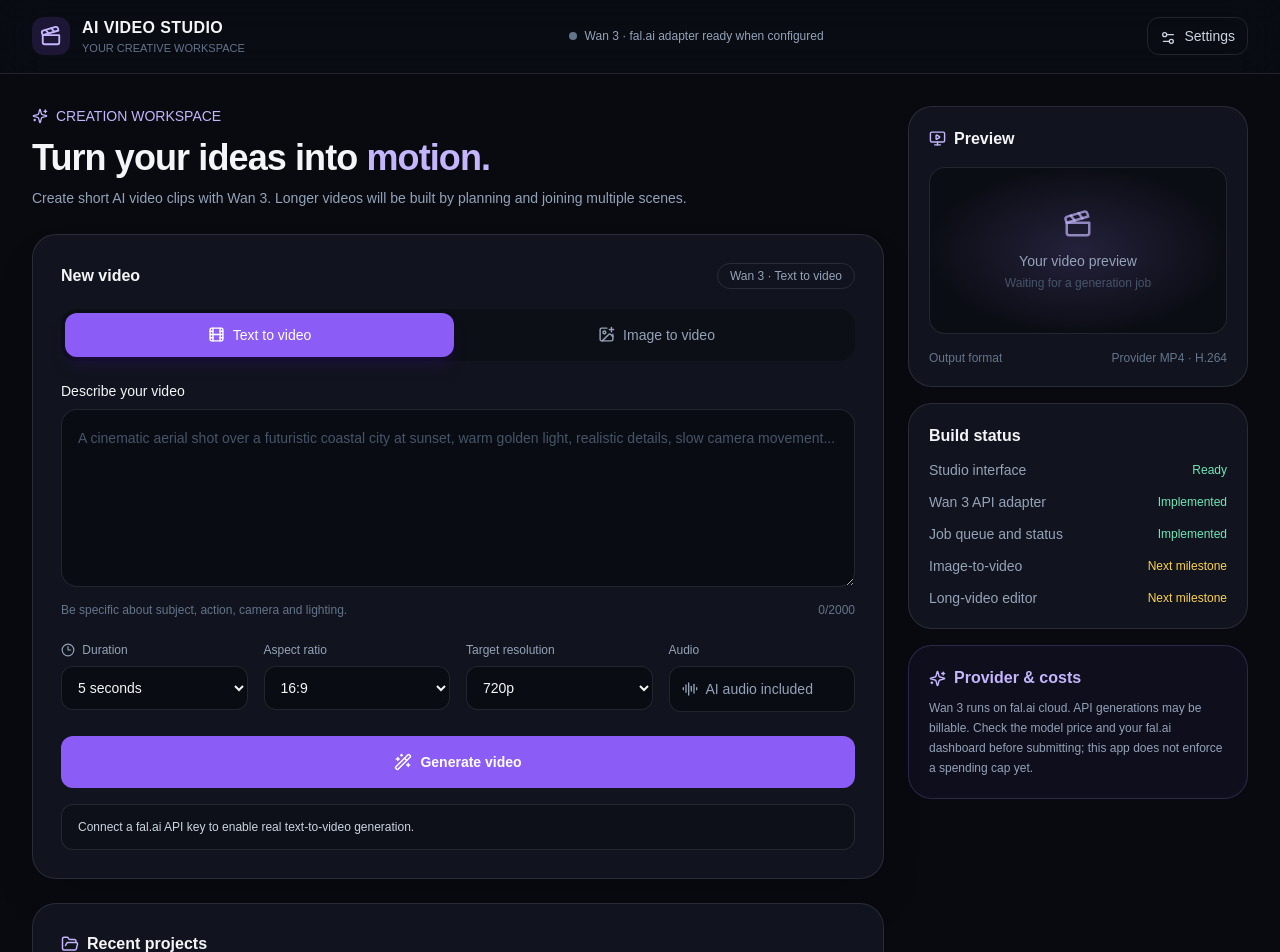
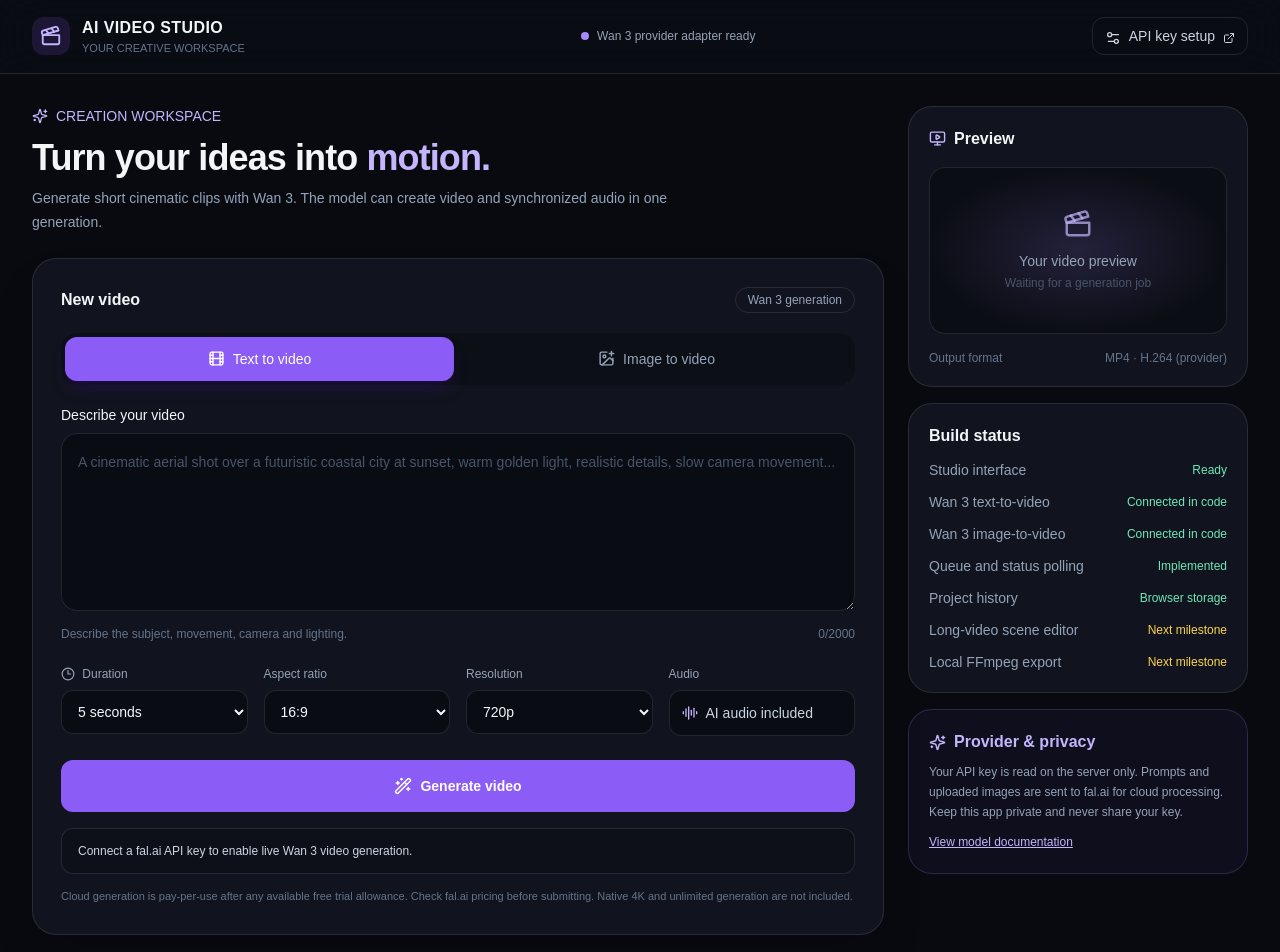
Before and after one commit to Toolnova1/AI-Video-Studio, a Next.js app: page / in a window 1280 px wide. Shown: the top 952 px of the page. Built offline with nearby package versions, Linux system fonts and the light colour scheme.

Commit message:
Complete Wan 3 text and image video studio interface

```diff
--- a/components/VideoStudio.tsx
+++ b/components/VideoStudio.tsx
@@ -1,12 +1,13 @@
 "use client";
 
 import { useEffect, useRef, useState } from "react";
-import { Clapperboard, ImagePlus, Film, WandSparkles, Clock3, MonitorPlay, Settings2, Upload, Sparkles, FolderOpen, AudioLines } from "lucide-react";
+import { Clapperboard, ImagePlus, Film, WandSparkles, Clock3, MonitorPlay, Settings2, Upload, Sparkles, FolderOpen, AudioLines, Download, ExternalLink } from "lucide-react";
 
 type Mode = "text" | "image";
-type Ratio = "16:9" | "9:16" | "1:1";
-type Resolution = "720p" | "1080p";
+type Ratio = "16:9" | "9:16" | "1:1" | "4:3" | "3:4";
+type Resolution = "480p" | "720p" | "1080p";
 type JobState = "idle" | "submitting" | "queued";
+type SavedProject = { id: string; prompt: string; videoUrl: string; createdAt: string; duration: number; mode: Mode };
 
 export default function VideoStudio() {
   const [mode, setMode] = useState<Mode>("text");
@@ -17,21 +18,48 @@ export default function VideoStudio() {
   const [file, setFile] = useState<File | null>(null);
   const [jobState, setJobState] = useState<JobState>("idle");
   const [requestId, setRequestId] = useState<string | null>(null);
+  const [activeMode, setActiveMode] = useState<Mode>("text");
   const [videoUrl, setVideoUrl] = useState<string | null>(null);
-  const [notice, setNotice] = useState("Connect a fal.ai API key to enable real text-to-video generation.");
+  const [notice, setNotice] = useState("Connect a fal.ai API key to enable live Wan 3 video generation.");
+  const [projects, setProjects] = useState<SavedProject[]>([]);
   const inputRef = useRef<HTMLInputElement>(null);
+
+  useEffect(() => {
+    try {
+      const stored = localStorage.getItem("ai-video-studio-projects");
+      if (stored) setProjects(JSON.parse(stored) as SavedProject[]);
+    } catch {
+      // Ignore invalid local project history.
+    }
+  }, []);
+
+  function saveProject(project: SavedProject) {
+    setProjects((current) => {
+      const next = [project, ...current].slice(0, 20);
+      try { localStorage.setItem("ai-video-studio-projects", JSON.stringify(next)); } catch { /* Storage may be full or disabled. */ }
+      return next;
+    });
+  }
 
   useEffect(() => {
     if (!requestId) return;
     let active = true;
     const checkStatus = async () => {
       try {
-        const response = await fetch(`/api/generate/${requestId}`, { cache: "no-store" });
+        const response = await fetch(`/api/generate/${requestId}?mode=${activeMode}`, { cache: "no-store" });
         const data = await response.json();
         if (!active) return;
         if (data.status === "COMPLETED" && data.videoUrl) {
           setVideoUrl(data.videoUrl);
-          setNotice("Video generated successfully. Preview it on the right and open the video link to save it.");
+          setNotice("Video generated successfully. You can preview it or open the video link to save it.");
+          saveProject({
+            id: requestId,
+            prompt,
+            videoUrl: data.videoUrl,
+            createdAt: new Date().toISOString(),
+            duration: Number(data.duration) || Number(duration),
+            mode: activeMode
+          });
           setRequestId(null);
           setJobState("idle");
         } else if (data.status === "FAILED" || data.status === "provider_error") {
@@ -46,7 +74,7 @@ export default function VideoStudio() {
           setNotice("Your video is being generated by Wan 3. This can take a few minutes...");
         }
       } catch {
-        if (active) setNotice("Could not check the generation status. The job may still be running; keep this page open and retry.");
+        if (active) setNotice("Could not check the generation status. The job may still be running; keep this page open.");
       }
     };
     void checkStatus();
@@ -55,14 +83,13 @@ export default function VideoStudio() {
       active = false;
       window.clearInterval(timer);
     };
-  }, [requestId]);
+  }, [requestId, activeMode, prompt, duration]);
 
   async function requestGeneration() {
     setNotice("");
     setVideoUrl(null);
     if (!prompt.trim()) { setNotice("Please describe the video first."); return; }
     if (mode === "image" && !file) { setNotice("Please upload a reference image for image-to-video."); return; }
-    if (mode === "image") { setNotice("Image-to-video is not connected yet. Choose Text to video for the first live test."); return; }
     setJobState("submitting");
     try {
       const body = new FormData();
@@ -71,6 +98,7 @@ export default function VideoStudio() {
       body.append("durationSeconds", duration);
       body.append("aspectRatio", ratio);
       body.append("resolution", resolution);
+      if (mode === "image" && file) body.append("image", file);
       const response = await fetch("/api/generate", { method: "POST", body });
       const data = await response.json();
       if (!response.ok) {
@@ -78,6 +106,7 @@ export default function VideoStudio() {
         setJobState("idle");
         return;
       }
+      setActiveMode(mode);
       setRequestId(data.requestId);
       setJobState("queued");
       setNotice(data.message ?? "Your video request has been submitted.");
@@ -91,46 +120,47 @@ export default function VideoStudio() {
     <header className="sticky top-0 z-20 border-b border-white/10 bg-[#0b0d14]/90 backdrop-blur-xl">
       <div className="mx-auto flex max-w-[1440px] items-center justify-between px-5 py-4 lg:px-8">
         <div className="flex items-center gap-3"><div className="rounded-xl bg-violet-500/15 p-2 text-violet-300"><Clapperboard size={22}/></div><div><div className="font-semibold tracking-wide">AI VIDEO STUDIO</div><div className="text-[11px] text-slate-500">YOUR CREATIVE WORKSPACE</div></div></div>
-        <div className="hidden items-center gap-2 text-xs text-slate-400 sm:flex"><span className={`h-2 w-2 rounded-full ${requestId ? "bg-amber-400" : "bg-slate-500"}`}/><span>{requestId ? "Generation job active" : "Wan 3 · fal.ai adapter ready when configured"}</span></div>
-        <button className="rounded-xl border border-white/10 px-3 py-2 text-sm text-slate-300 hover:bg-white/5"><Settings2 size={16} className="mr-2 inline"/>Settings</button>
+        <div className="hidden items-center gap-2 text-xs text-slate-400 sm:flex"><span className={`h-2 w-2 rounded-full ${requestId ? "bg-amber-400" : "bg-violet-400"}`}/><span>{requestId ? "Generation job active" : "Wan 3 provider adapter ready"}</span></div>
+        <a href="https://fal.ai/dashboard/keys" target="_blank" rel="noreferrer" className="rounded-xl border border-white/10 px-3 py-2 text-sm text-slate-300 hover:bg-white/5"><Settings2 size={16} className="mr-2 inline"/>API key setup <ExternalLink size={12} className="ml-1 inline"/></a>
       </div>
     </header>
 
     <div className="mx-auto grid max-w-[1440px] gap-6 px-5 py-8 lg:grid-cols-[minmax(0,1fr)_340px] lg:px-8">
       <section className="space-y-6">
-        <div><div className="mb-3 flex items-center gap-2 text-sm text-violet-300"><Sparkles size={16}/> CREATION WORKSPACE</div><h1 className="text-3xl font-semibold tracking-tight sm:text-4xl">Turn your ideas into <span className="text-violet-300">motion.</span></h1><p className="mt-2 max-w-2xl text-sm leading-6 text-slate-400">Create short AI video clips with Wan 3. Longer videos will be built by planning and joining multiple scenes.</p></div>
+        <div><div className="mb-3 flex items-center gap-2 text-sm text-violet-300"><Sparkles size={16}/> CREATION WORKSPACE</div><h1 className="text-3xl font-semibold tracking-tight sm:text-4xl">Turn your ideas into <span className="text-violet-300">motion.</span></h1><p className="mt-2 max-w-2xl text-sm leading-6 text-slate-400">Generate short cinematic clips with Wan 3. The model can create video and synchronized audio in one generation.</p></div>
 
         <div className="rounded-3xl border border-white/10 bg-[#11141e] p-5 shadow-2xl shadow-black/20 sm:p-7">
-          <div className="mb-5 flex flex-wrap items-center justify-between gap-3"><h2 className="font-semibold">New video</h2><span className="rounded-full border border-white/10 px-3 py-1 text-xs text-slate-400">Wan 3 · Text to video</span></div>
+          <div className="mb-5 flex flex-wrap items-center justify-between gap-3"><h2 className="font-semibold">New video</h2><span className="rounded-full border border-white/10 px-3 py-1 text-xs text-slate-400">Wan 3 generation</span></div>
           <div className="mb-5 grid grid-cols-2 gap-2 rounded-2xl bg-black/25 p-1">
             <button onClick={() => setMode("text")} className={`flex items-center justify-center gap-2 rounded-xl px-3 py-3 text-sm transition ${mode === "text" ? "bg-violet-500 text-white shadow-lg shadow-violet-950/40" : "text-slate-400 hover:text-white"}`}><Film size={17}/> Text to video</button>
             <button onClick={() => setMode("image")} className={`flex items-center justify-center gap-2 rounded-xl px-3 py-3 text-sm transition ${mode === "image" ? "bg-violet-500 text-white shadow-lg shadow-violet-950/40" : "text-slate-400 hover:text-white"}`}><ImagePlus size={17}/> Image to video</button>
           </div>
 
-          {mode === "image" && <div onClick={() => inputRef.current?.click()} className="mb-4 flex cursor-pointer flex-col items-center justify-center rounded-2xl border border-dashed border-white/20 bg-black/20 px-5 py-7 text-center hover:border-violet-400/60"><Upload className="mb-2 text-violet-300"/><span className="text-sm font-medium">{file ? file.name : "Upload a reference image"}</span><span className="mt-1 text-xs text-slate-500">Image-to-video adapter is the next milestone</span><input ref={inputRef} type="file" accept="image/png,image/jpeg,image/webp" className="hidden" onChange={e => setFile(e.target.files?.[0] ?? null)}/></div>}
+          {mode === "image" && <div onClick={() => inputRef.current?.click()} className="mb-4 flex cursor-pointer flex-col items-center justify-center rounded-2xl border border-dashed border-white/20 bg-black/20 px-5 py-7 text-center hover:border-violet-400/60"><Upload className="mb-2 text-violet-300"/><span className="text-sm font-medium">{file ? file.name : "Upload a reference image"}</span><span className="mt-1 text-xs text-slate-500">JPG, PNG or WEBP · maximum 10 MB</span><input ref={inputRef} type="file" accept="image/png,image/jpeg,image/webp" className="hidden" onChange={e => setFile(e.target.files?.[0] ?? null)}/>{file && <button type="button" onClick={(e) => { e.stopPropagation(); setFile(null); if (inputRef.current) inputRef.current.value = ""; }} className="mt-2 text-xs text-rose-300 underline">Remove image</button>}</div>}
 
           <label className="mb-2 block text-sm font-medium">Describe your video</label>
           <textarea value={prompt} onChange={e => setPrompt(e.target.value)} rows={6} maxLength={2000} placeholder="A cinematic aerial shot over a futuristic coastal city at sunset, warm golden light, realistic details, slow camera movement..." className="w-full resize-y rounded-2xl border border-white/10 bg-[#090c13] p-4 text-sm leading-6 text-white outline-none placeholder:text-slate-600 focus:border-violet-400/60"/>
-          <div className="mt-2 flex justify-between text-xs text-slate-500"><span>Be specific about subject, action, camera and lighting.</span><span>{prompt.length}/2000</span></div>
+          <div className="mt-2 flex justify-between text-xs text-slate-500"><span>Describe the subject, movement, camera and lighting.</span><span>{prompt.length}/2000</span></div>
 
           <div className="my-6 grid gap-4 sm:grid-cols-2 xl:grid-cols-4">
-            <div><label className="mb-2 block text-xs text-slate-400"><Clock3 size={14} className="mr-1 inline"/> Duration</label><select value={duration} onChange={e => setDuration(e.target.value)} className="w-full rounded-xl border border-white/10 bg-[#090c13] px-3 py-3 text-sm outline-none"><option value="5">5 seconds</option><option value="10">10 seconds</option><option value="15">15 seconds</option></select></div>
-            <div><label className="mb-2 block text-xs text-slate-400">Aspect ratio</label><select value={ratio} onChange={e => setRatio(e.target.value as Ratio)} className="w-full rounded-xl border border-white/10 bg-[#090c13] px-3 py-3 text-sm outline-none"><option>16:9</option><option>9:16</option><option>1:1</option></select></div>
-            <div><label className="mb-2 block text-xs text-slate-400">Target resolution</label><select value={resolution} onChange={e => setResolution(e.target.value as Resolution)} className="w-full rounded-xl border border-white/10 bg-[#090c13] px-3 py-3 text-sm outline-none"><option>720p</option><option>1080p</option></select></div>
-            <div><label className="mb-2 block text-xs text-slate-400">Audio</label><div className="flex items-center gap-2 rounded-xl border border-white/10 bg-[#090c13] px-3 py-3 text-sm text-slate-400"><AudioLines size={16}/> AI audio included</div></div>
+            <div><label className="mb-2 block text-xs text-slate-400"><Clock3 size={14} className="mr-1 inline"/> Duration</label><select value={duration} onChange={e => setDuration(e.target.value)} className="w-full rounded-xl border border-white/10 bg-[#090c13] px-3 py-3 text-sm outline-none">{Array.from({length: 29}, (_, i) => i + 2).map(seconds => <option key={seconds} value={seconds}>{seconds} seconds</option>)}</select></div>
+            <div><label className="mb-2 block text-xs text-slate-400">Aspect ratio</label><select value={ratio} onChange={e => setRatio(e.target.value as Ratio)} className="w-full rounded-xl border border-white/10 bg-[#090c13] px-3 py-3 text-sm outline-none"><option>16:9</option><option>9:16</option><option>1:1</option><option>4:3</option><option>3:4</option></select></div>
+            <div><label className="mb-2 block text-xs text-slate-400">Resolution</label><select value={resolution} onChange={e => setResolution(e.target.value as Resolution)} className="w-full rounded-xl border border-white/10 bg-[#090c13] px-3 py-3 text-sm outline-none"><option>480p</option><option>720p</option><option>1080p</option></select></div>
+            <div><label className="mb-2 block text-xs text-slate-400">Audio</label><div className="flex items-center gap-2 rounded-xl border border-white/10 bg-[#090c13] px-3 py-3 text-sm text-slate-300"><AudioLines size={16} className="text-violet-300"/> AI audio included</div></div>
           </div>
 
           <button disabled={jobState !== "idle"} onClick={requestGeneration} className="flex w-full items-center justify-center gap-2 rounded-xl bg-violet-500 px-5 py-4 text-sm font-semibold text-white transition hover:bg-violet-400 disabled:opacity-60"><WandSparkles size={18}/>{jobState === "submitting" ? "Submitting request..." : jobState === "queued" ? "Generation in progress..." : "Generate video"}</button>
           {notice && <p role="status" className="mt-4 rounded-xl border border-white/10 bg-black/20 px-4 py-3 text-xs leading-5 text-slate-300">{notice}</p>}
+          <p className="mt-3 text-[11px] leading-5 text-slate-500">Cloud generation is pay-per-use after any available free trial allowance. Check fal.ai pricing before submitting. Native 4K and unlimited generation are not included.</p>
         </div>
 
-        <div className="rounded-3xl border border-white/10 bg-[#11141e] p-5 sm:p-7"><div className="mb-4 flex items-center gap-2"><FolderOpen size={18} className="text-violet-300"/><h2 className="font-semibold">Recent projects</h2></div><div className="flex min-h-28 flex-col items-center justify-center rounded-2xl border border-dashed border-white/10 text-center"><MonitorPlay size={24} className="mb-2 text-slate-600"/><p className="text-sm text-slate-400">Project history is coming next</p><p className="mt-1 text-xs text-slate-600">This milestone tests live provider generation and preview.</p></div></div>
+        <div className="rounded-3xl border border-white/10 bg-[#11141e] p-5 sm:p-7"><div className="mb-4 flex items-center gap-2"><FolderOpen size={18} className="text-violet-300"/><h2 className="font-semibold">Recent projects</h2></div>{projects.length === 0 ? <div className="flex min-h-28 flex-col items-center justify-center rounded-2xl border border-dashed border-white/10 text-center"><MonitorPlay size={24} className="mb-2 text-slate-600"/><p className="text-sm text-slate-400">No generated projects yet</p><p className="mt-1 text-xs text-slate-600">Completed clips will be saved in this browser.</p></div> : <div className="space-y-3">{projects.map(project => <div key={project.id} className="flex flex-wrap items-center justify-between gap-3 rounded-xl border border-white/10 bg-black/20 p-3"><div className="min-w-0 flex-1"><p className="truncate text-sm text-slate-200">{project.prompt}</p><p className="mt-1 text-xs text-slate-500">{project.duration}s · {project.mode === "text" ? "Text to video" : "Image to video"} · {new Date(project.createdAt).toLocaleString()}</p></div><a href={project.videoUrl} target="_blank" rel="noreferrer" className="text-xs text-violet-300 underline">Open video</a></div>)}</div>}</div>
       </section>
 
       <aside className="space-y-4">
-        <div className="rounded-3xl border border-white/10 bg-[#11141e] p-5"><div className="mb-4 flex items-center gap-2"><MonitorPlay size={17} className="text-violet-300"/><h3 className="font-semibold">Preview</h3></div><div className="flex aspect-video flex-col items-center justify-center overflow-hidden rounded-2xl border border-white/10 bg-[radial-gradient(ellipse_at_center,_#24213b_0%,_#0b0d14_72%)] text-center">{videoUrl ? <video controls playsInline src={videoUrl} className="h-full w-full object-contain"/> : <><Clapperboard size={30} className="mb-3 text-violet-300/70"/><p className="text-sm text-slate-400">Your video preview</p><p className="mt-1 text-xs text-slate-600">{requestId ? "Generation job running" : "Waiting for a generation job"}</p></>}</div>{videoUrl && <a href={videoUrl} target="_blank" rel="noreferrer" className="mt-3 block text-center text-xs text-violet-300 underline">Open generated video in a new tab</a>}<div className="mt-4 flex justify-between text-xs text-slate-500"><span>Output format</span><span>Provider MP4 · H.264</span></div></div>
-        <div className="rounded-3xl border border-white/10 bg-[#11141e] p-5"><h3 className="mb-3 font-semibold">Build status</h3><div className="space-y-3 text-sm">{[["Studio interface","Ready",true],["Wan 3 API adapter","Implemented",true],["Job queue and status","Implemented",true],["Image-to-video","Next milestone",false],["Long-video editor","Next milestone",false]].map(([name,status,ready])=><div key={String(name)} className="flex items-center justify-between gap-2"><span className="text-slate-400">{name}</span><span className={`text-xs ${ready ? "text-emerald-300" : "text-amber-300"}`}>{String(status)}</span></div>)}</div></div>
-        <div className="rounded-3xl border border-violet-400/20 bg-violet-500/5 p-5"><div className="mb-2 flex items-center gap-2 text-violet-300"><Sparkles size={17}/><h3 className="font-semibold">Provider & costs</h3></div><p className="text-xs leading-5 text-slate-400">Wan 3 runs on fal.ai cloud. API generations may be billable. Check the model price and your fal.ai dashboard before submitting; this app does not enforce a spending cap yet.</p></div>
+        <div className="rounded-3xl border border-white/10 bg-[#11141e] p-5"><div className="mb-4 flex items-center gap-2"><MonitorPlay size={17} className="text-violet-300"/><h3 className="font-semibold">Preview</h3></div><div className="flex aspect-video flex-col items-center justify-center overflow-hidden rounded-2xl border border-white/10 bg-[radial-gradient(ellipse_at_center,_#24213b_0%,_#0b0d14_72%)] text-center">{videoUrl ? <video controls playsInline src={videoUrl} className="h-full w-full object-contain"/> : <><Clapperboard size={30} className="mb-3 text-violet-300/70"/><p className="text-sm text-slate-400">Your video preview</p><p className="mt-1 text-xs text-slate-600">{requestId ? "Generation job running" : "Waiting for a generation job"}</p></>}</div>{videoUrl && <a href={videoUrl} target="_blank" rel="noreferrer" className="mt-3 flex items-center justify-center gap-2 text-center text-xs text-violet-300 underline"><Download size={14}/> Open / save generated video</a>}<div className="mt-4 flex justify-between text-xs text-slate-500"><span>Output format</span><span>MP4 · H.264 (provider)</span></div></div>
+        <div className="rounded-3xl border border-white/10 bg-[#11141e] p-5"><h3 className="mb-3 font-semibold">Build status</h3><div className="space-y-3 text-sm">{[["Studio interface","Ready",true],["Wan 3 text-to-video","Connected in code",true],["Wan 3 image-to-video","Connected in code",true],["Queue and status polling","Implemented",true],["Project history","Browser storage",true],["Long-video scene editor","Next milestone",false],["Local FFmpeg export","Next milestone",false]].map(([name,status,ready])=><div key={String(name)} className="flex items-center justify-between gap-2"><span className="text-slate-400">{name}</span><span className={`text-xs ${ready ? "text-emerald-300" : "text-amber-300"}`}>{String(status)}</span></div>)}</div></div>
+        <div className="rounded-3xl border border-violet-400/20 bg-violet-500/5 p-5"><div className="mb-2 flex items-center gap-2 text-violet-300"><Sparkles size={17}/><h3 className="font-semibold">Provider & privacy</h3></div><p className="text-xs leading-5 text-slate-400">Your API key is read on the server only. Prompts and uploaded images are sent to fal.ai for cloud processing. Keep this app private and never share your key.</p><a href="https://fal.ai/models/alibaba/wan-3.0/text-to-video/api" target="_blank" rel="noreferrer" className="mt-3 inline-block text-xs text-violet-300 underline">View model documentation</a></div>
       </aside>
     </div>
     <footer className="border-t border-white/10 px-5 py-6 text-center text-xs text-slate-600">AI Video Studio · Personal project · Wan 3 cloud inference</footer>
```
